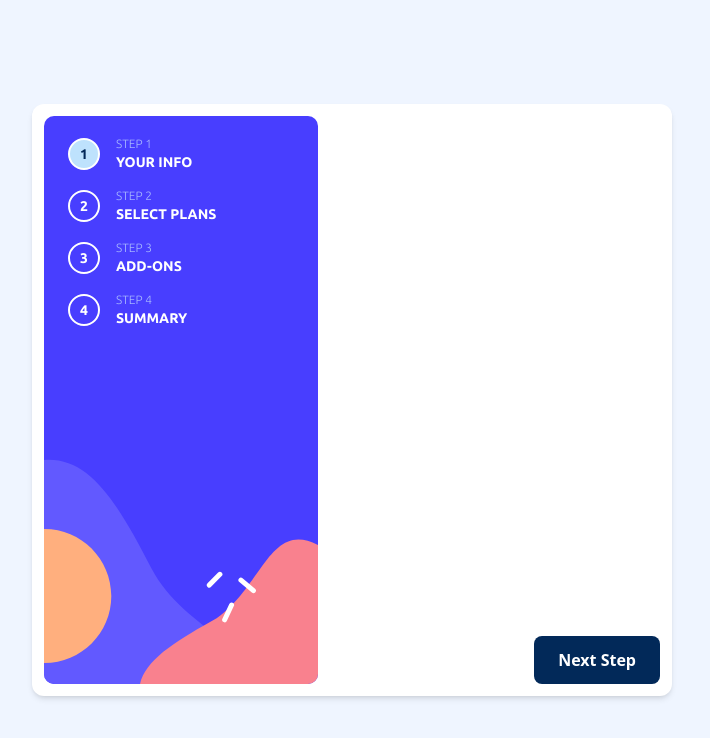
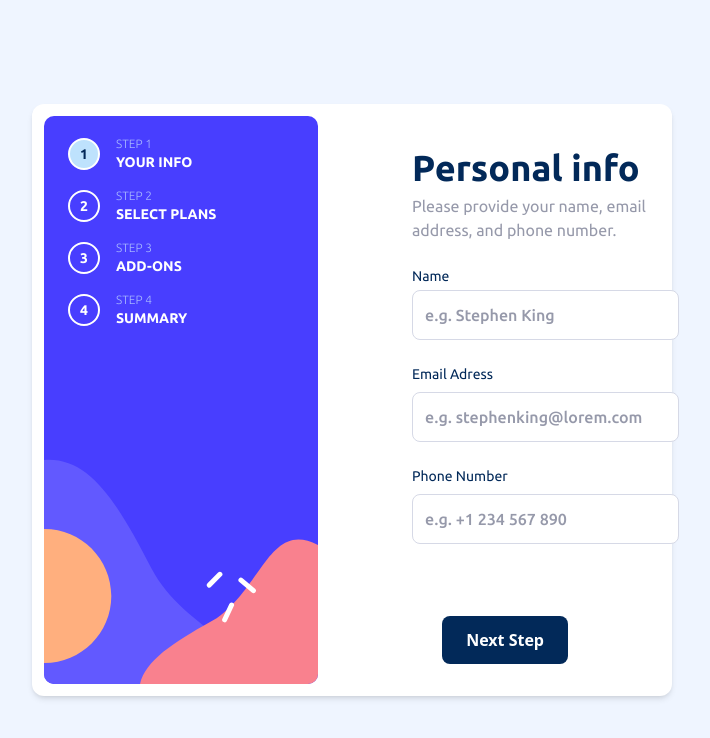
Before and after one commit to ktscates/multi-step-form, an Angular app: page / in a window 1280 px wide. Shown: the top 738 px of the page, without its empty margins (288-998 px from the left). Built offline with nearby package versions, Linux system fonts and the light colour scheme.

Commit message:
personal info forms

```diff
--- a/src/app/components/button/button.component.html
+++ b/src/app/components/button/button.component.html
@@ -1,4 +1,4 @@
-<div class="absolute bottom-0 right-0 p-3">
+<div class="absolute bottom-8 right-20 px-6">
   <button class="bg-denim text-white px-6 py-3 rounded-lg font-semibold">
     Next Step
   </button>
--- a/src/app/components/card/card.component.html
+++ b/src/app/components/card/card.component.html
@@ -3,6 +3,7 @@
     class="bg-white container rounded-xl min-h-[60vh] w-1/2 shadow-md relative"
   >
     <app-side></app-side>
+    <app-input></app-input>
     <app-button></app-button>
   </div>
 </div>
--- a/src/app/components/card/card.component.ts
+++ b/src/app/components/card/card.component.ts
@@ -1,11 +1,12 @@
 import { Component } from '@angular/core';
 import { SideComponent } from '../side/side.component';
 import { ButtonComponent } from '../button/button.component';
+import { InputComponent } from '../input/input.component';
 
 @Component({
   selector: 'app-card',
   standalone: true,
-  imports: [SideComponent, ButtonComponent],
+  imports: [SideComponent, InputComponent, ButtonComponent],
   templateUrl: './card.component.html',
   styleUrl: './card.component.css',
 })
--- /dev/null
+++ b/src/app/components/input/input.component.html
@@ -0,0 +1,33 @@
+<div class="absolute top-0 left-72 m-3 w-4/6 min-h-[58.5vh] font-primary px-20">
+  <h1 class="text-4xl text-denim pt-8 font-bold">Personal info</h1>
+  <p class="text-base text-grey mt-1.5">
+    Please provide your name, email address, and phone number.
+  </p>
+  <form class="flex flex-col gap-6 mt-6">
+    <div class="flex flex-col gap-1">
+      <label for="" class="text-sm text-denim"> Name </label>
+      <input
+        type="text"
+        class="p-3 placeholder:text-grey placeholder:font-medium border border-lightGrey rounded-lg"
+        placeholder="e.g. Stephen King"
+      />
+    </div>
+    <div class="flex flex-col gap-2">
+      <label for="" class="text-sm text-denim"> Email Adress </label>
+      <input
+        type="text"
+        class="p-3 placeholder:text-grey border placeholder:font-medium border-lightGrey rounded-lg"
+        placeholder="e.g. stephenking@lorem.com"
+      />
+    </div>
+    <div class="flex flex-col gap-2">
+      <label for="" class="text-sm text-denim"> Phone Number </label>
+      <input
+        type="text"
+        class="p-3 placeholder:text-grey placeholder:font-medium border border-lightGrey rounded-lg"
+        placeholder="e.g. +1 234 567 890"
+      />
+    </div>
+  </form>
+  <!-- <app-button></app-button> -->
+</div>
```
Also changed, not shown: src/app/components/input/input.component.ts (added, +13 -0 lines), src/app/components/input/input.component.css (added), 1 other file (tests, documents, lock files or other folders).
